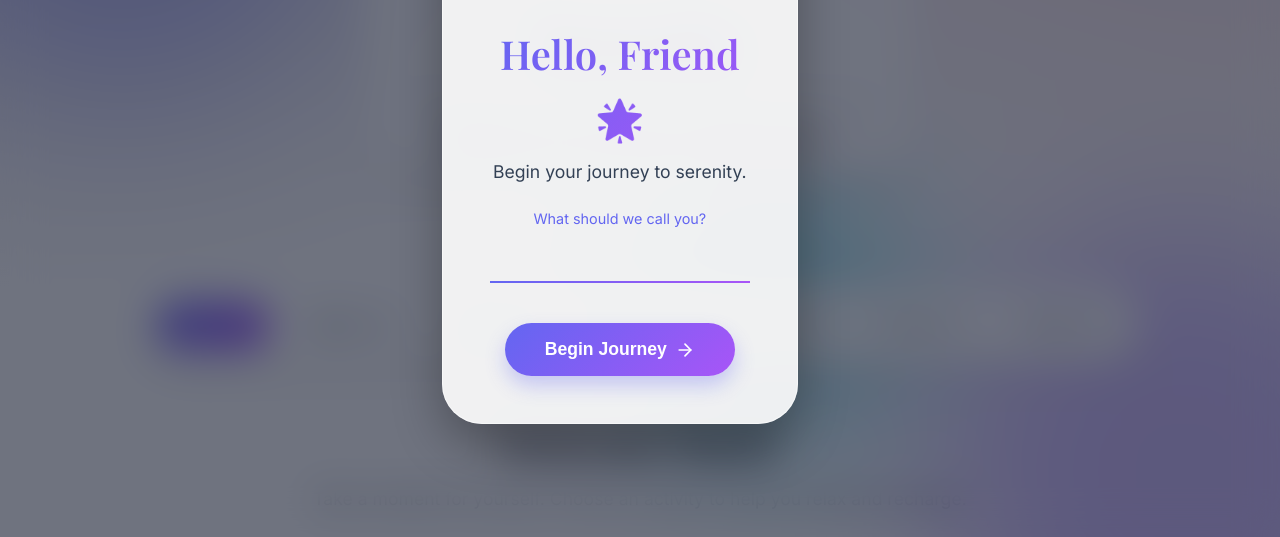
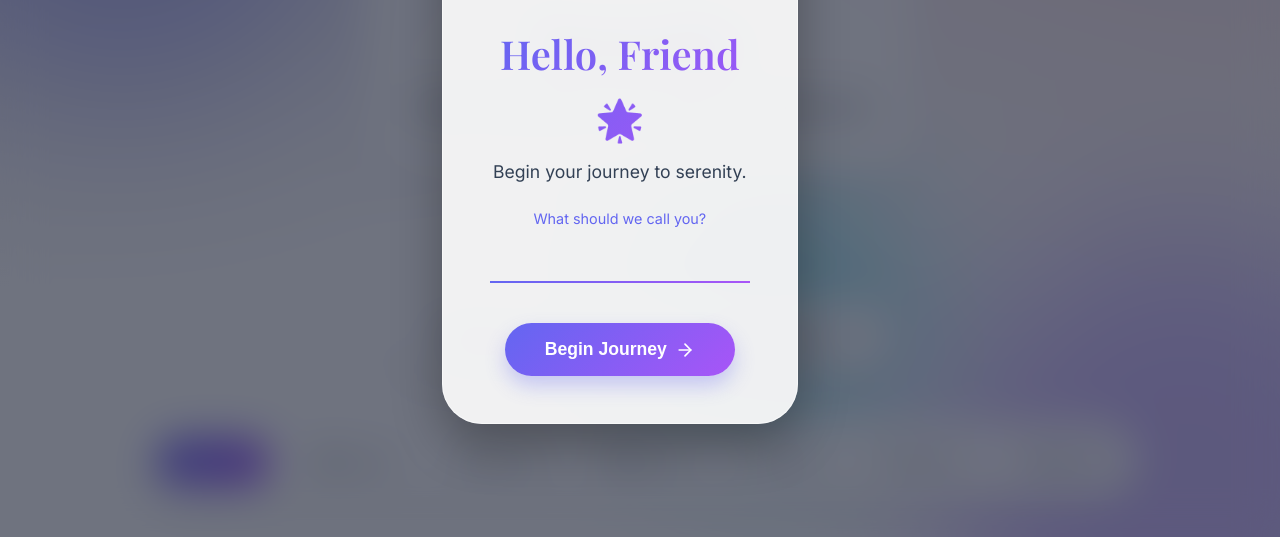
Before and after one commit to Premasa/stressapp, a plain HTML site: page index.html in a window 1280 px wide. Shown: the part 263-800 px from the top of the page. Drawn offline with nearby package versions, Linux system fonts and the light colour scheme; a web font is replaced by a local one.

Commit message:
Fix quote ticker positioning

```diff
--- a/styles.css
+++ b/styles.css
@@ -925,15 +925,12 @@ canvas {
     backdrop-filter: none;
     border: none;
     padding: 1rem;
-    position: fixed;
-    top: 50%;
-    left: 50%;
-    transform: translate(-50%, -50%);
-    /* Start exactly in the middle */
+    position: relative;
     width: 100%;
     z-index: 90;
     text-align: center;
-    pointer-events: none;
+    pointer-events: auto;
+    margin-bottom: 2rem;
 }
 
 .quote-text {
```
